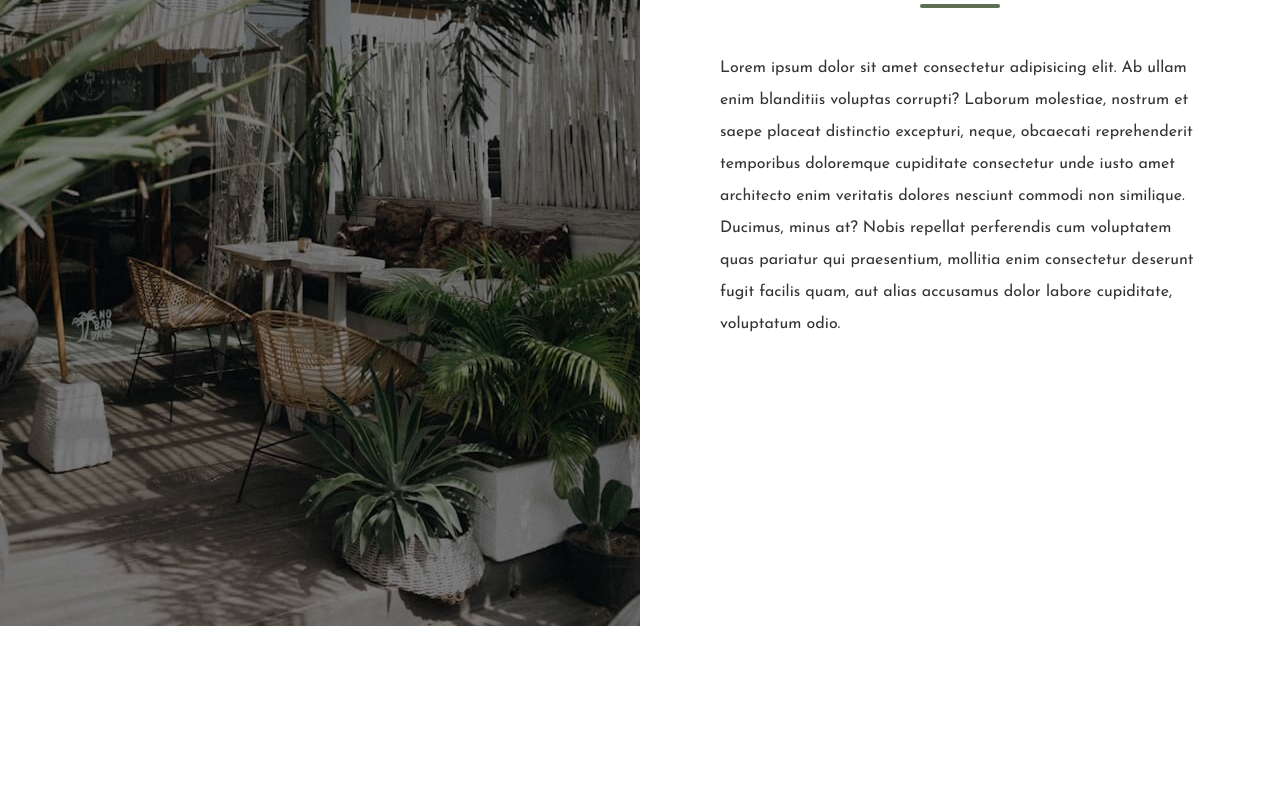
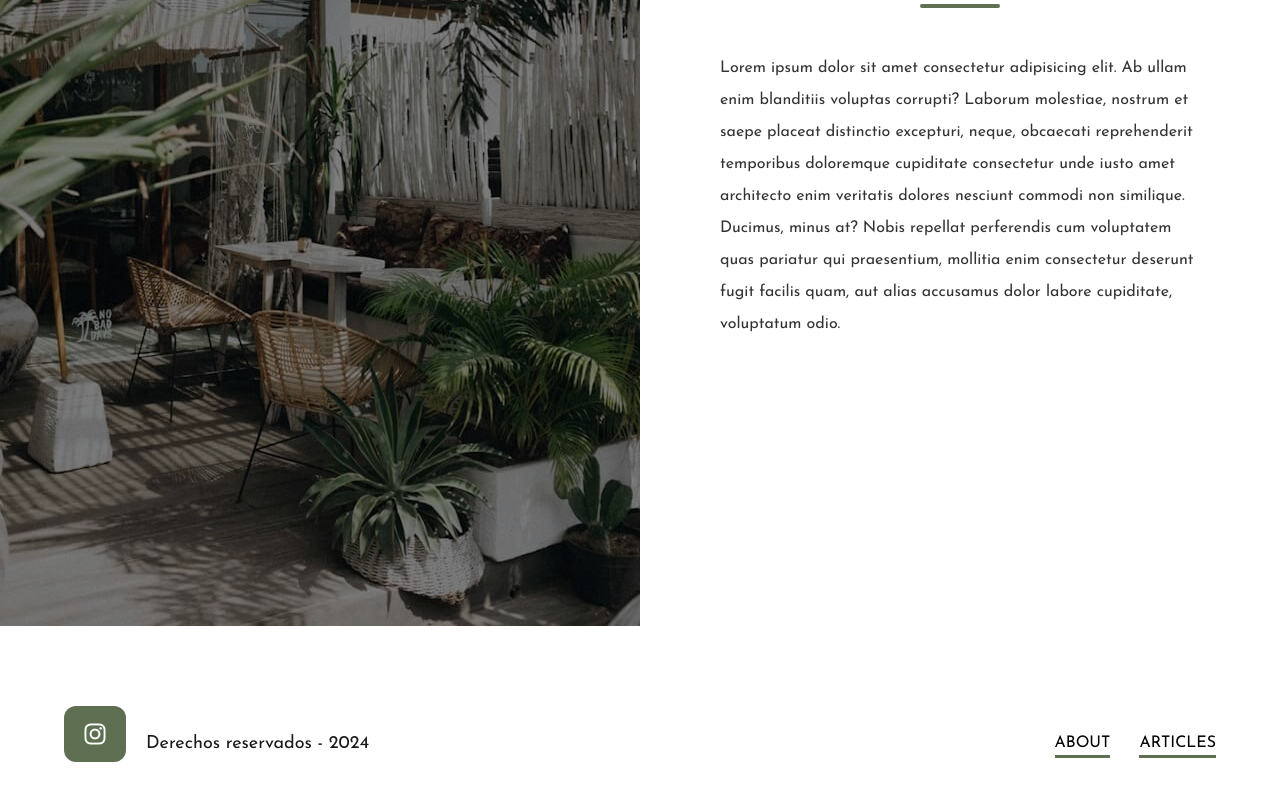
Before and after one commit to Fernando-Dev24/andrea_page, a website built with Vite: page index.html in a window 1280 px wide. Shown: the part 1977-2777 px from the top of the page. Before the commit the page ends 2603 px from the top, so only its background shows below. Built offline with nearby package versions, Linux system fonts and the light colour scheme.

Commit message:
Finish project

```diff
--- a/index.html
+++ b/index.html
@@ -19,6 +19,7 @@
          referrerpolicy="no-referrer"
       />
 
+      <!-- TITLE -->
       <title>Andrea Callejas</title>
    </head>
    <body>
@@ -27,8 +28,8 @@
          <nav>
             <a href="./index.html">LO</a>
             <div>
-               <a href="#">ABOUT</a>
-               <a href="#">ARTICLES</a>
+               <a href="#about">ABOUT</a>
+               <a href="#articles">ARTICLES</a>
             </div>
          </nav>
 
@@ -39,7 +40,7 @@
       </header>
 
       <!-- ARTICLES -->
-      <section class="articles">
+      <section class="articles" id="articles">
          <h3 class="font-silkFlowers underlined-title">Latest Articles</h3>
 
          <section class="articles-grid">
@@ -79,7 +80,7 @@
       </section>
 
       <!-- ABOUT -->
-      <section class="about">
+      <section class="about" id="about">
          <figure class="about-bg">
             <img src="/assets/about-bg.jpg" alt="About image" />
          </figure>
@@ -101,5 +102,18 @@
       </section>
 
       <!-- FOOTER -->
+      <footer class="footer">
+         <nav class="social-media">
+            <a href="#">
+               <i class="fa-brands fa-instagram fa-fw"></i>
+            </a>
+            <p id="copyright">Derechos reservados - 2024</p>
+         </nav>
+
+         <nav class="internal-links">
+            <a href="#about">about</a>
+            <a href="#articles">articles</a>
+         </nav>
+      </footer>
    </body>
 </html>
--- a/src/scss/import/_articles.scss
+++ b/src/scss/import/_articles.scss
@@ -10,8 +10,6 @@
    .articles {
       @apply w-[90%] my-0 mx-auto pt-20 pb-40;
 
-      /* TITLE */
-
       /* GRID */
       .articles-grid {
          @apply grid grid-cols-1 gap-y-20 lg:grid-cols-3 lg:gap-5;
@@ -19,6 +17,12 @@
          /* ARTICLE CARD */
          .article-card {
             @apply shadow-lg shadow-primary-600/50 bg-[#F2F2F2];
+
+            /* CARD IMAGE */
+            figure,
+            figure img {
+               @apply w-full;
+            }
 
             /* BODY CARD */
             .card-body {
--- /dev/null
+++ b/src/scss/import/_footer.scss
@@ -0,0 +1,23 @@
+@layer components {
+   .footer {
+      @apply w-[90%] my-20 mx-auto flex flex-col-reverse lg:flex-row lg:justify-between lg:items-center;
+
+      /* SOCIAL MEDIA AND COPYRIGHT */
+      nav.social-media {
+         @apply flex flex-col items-center lg:flex-row lg:justify-center lg:items-center;
+         a {
+            @apply flex justify-center items-center w-max lg:w-auto mb-5 lg:mr-5 p-4 rounded-xl text-2xl bg-primary-600 text-primary-100;
+         }
+         p {
+            @apply text-lg text-primary-0/90;
+         }
+      }
+
+      nav.internal-links {
+         @apply flex flex-col items-center lg:block mb-5 lg:mb-0;
+         a {
+            @apply inline-block w-max text-center lg:w-auto my-5 lg:my-0 mx-0 lg:mx-3 last:mr-0 uppercase text-base border-b-[3px] border-b-primary-600;
+         }
+      }
+   }
+}
--- a/src/scss/import/_init.scss
+++ b/src/scss/import/_init.scss
@@ -10,6 +10,7 @@
    margin: 0;
    padding: 0;
    box-sizing: border-box;
+   scroll-behavior: smooth;
 }
 
 body {
--- a/src/scss/index.scss
+++ b/src/scss/index.scss
@@ -8,3 +8,4 @@
 @import './import/landing';
 @import './import/articles';
 @import './import/about';
+@import './import/footer';
```
